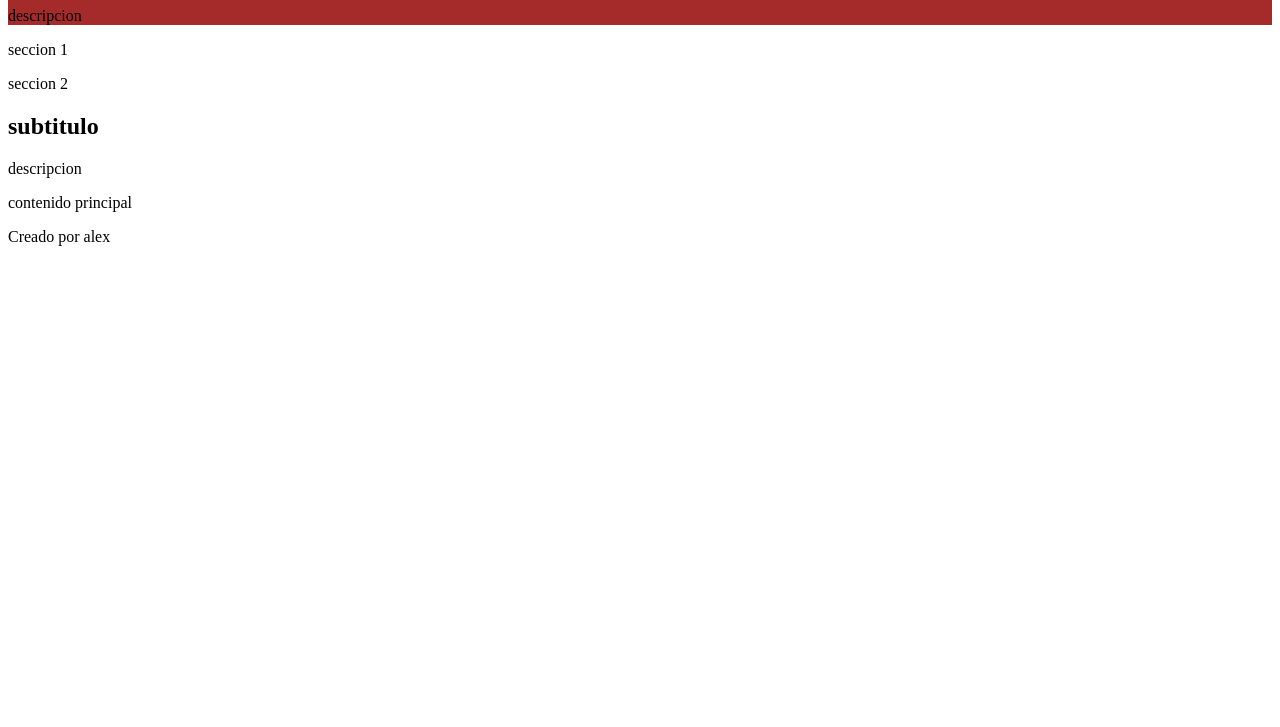
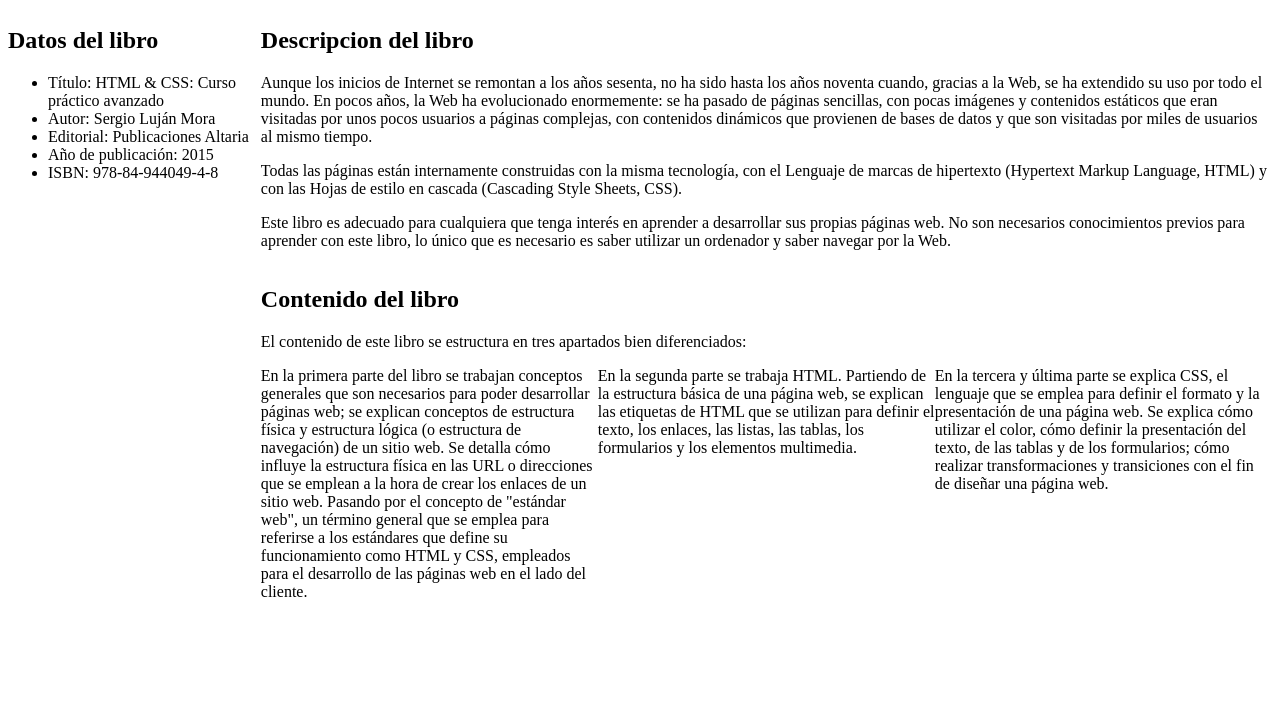
Before and after one commit to alexsocias/Lenguajedemarcas, a plain HTML site: page actividad9/actividad9.html in a window 1280 px wide. Shown: the part 73-800 px from the top of the page. Drawn offline with Linux system fonts and the light colour scheme.

Commit message:
actividad 9

```diff
--- a/actividad9/actividad9.html
+++ b/actividad9/actividad9.html
@@ -1,5 +1,6 @@
 <!DOCTYPE html>
 <html lang="en">
+
 <head>
     <meta charset="UTF-8">
     <meta http-equiv="X-UA-Compatible" content="IE=edge">
@@ -7,20 +8,84 @@
     <title>Actividad 9</title>
     <link rel="stylesheet" href="style.css">
 </head>
+
 <body>
     <header>
-        <h1>Titulo</h1>
-        <p>descripcion</p>
+        <h1>HTML & CSS: Curso práctico avanzado</h1>
     </header>
     <main>
-        <section id="1"><p>seccion 1</p></section>
-        <section id="2"><p>seccion 2</p></section>
-        <section id="3"><h2>subtitulo</h2><article>descripcion</article></section>
-        <p>contenido principal</p>
+        <section id="parte1">
+            <h2>Datos del libro</h2>
+
+            <ul>
+                <li>Título: HTML & CSS: Curso práctico avanzado</li>
+                <li>Autor: Sergio Luján Mora</li>
+                <li>Editorial: Publicaciones Altaria</li>
+                <li>Año de publicación: 2015</li>
+                <li>ISBN: 978-84-944049-4-8</li>
+
+            </ul>
+        </section>
+        <section id="parte2">
+            <h2>Descripcion del libro</h2>
+
+            <div>
+                <p>Aunque los inicios de Internet se remontan a los años sesenta, no ha sido hasta los años noventa
+                    cuando, gracias a la Web, se ha extendido su uso por todo el mundo. En pocos años, la Web ha
+                    evolucionado enormemente: se ha pasado de páginas sencillas, con pocas imágenes y contenidos
+                    estáticos que eran visitadas por unos pocos usuarios a páginas complejas, con contenidos dinámicos
+                    que provienen de bases de datos y que son visitadas por miles de usuarios al mismo tiempo.
+                </p>
+            </div>
+            <div>
+                <p>Todas las páginas están internamente construidas con la misma tecnología, con el Lenguaje de
+                    marcas de hipertexto (Hypertext Markup Language, HTML) y con las Hojas de estilo en cascada
+                    (Cascading Style Sheets, CSS).
+                </p>
+            </div>
+            <div>
+                <p>
+                    Este libro es adecuado para cualquiera que tenga interés en aprender a desarrollar sus propias
+                    páginas web. No son necesarios conocimientos previos para aprender con este libro, lo único que es
+                    necesario es saber utilizar un ordenador y saber navegar por la Web.
+                </p>
+            </div>
+        </section>
+
+        <section id="parte3">
+            <h2>Contenido del libro</h2>
+
+            <p>El contenido de este libro se estructura en tres apartados bien diferenciados:</p>
+
+
+            <div class="columna">
+                En la primera parte del libro se trabajan conceptos generales que son necesarios para poder
+                desarrollar
+                páginas web; se explican conceptos de estructura física y estructura lógica (o estructura de
+                navegación)
+                de un sitio web. Se detalla cómo influye la estructura física en las URL o direcciones que se
+                emplean a
+                la hora de crear los enlaces de un sitio web. Pasando por el concepto de "estándar web", un término
+                general que se emplea para referirse a los estándares que define su funcionamiento como HTML y CSS,
+                empleados para el desarrollo de las páginas web en el lado del cliente.
+            </div>
+            <div class="columna">
+                En la segunda parte se trabaja HTML. Partiendo de la estructura básica de una página web, se
+                explican
+                las etiquetas de HTML que se utilizan para definir el texto, los enlaces, las listas, las tablas,
+                los
+                formularios y los elementos multimedia.
+            </div>
+            <div class="columna">
+                En la tercera y última parte se explica CSS, el lenguaje que se emplea para definir el formato y la
+                presentación de una página web. Se explica cómo utilizar el color, cómo definir la presentación del
+                texto, de las tablas y de los formularios; cómo realizar transformaciones y transiciones con el fin
+                de
+                diseñar una página web.
+            </div>
+        </section>
     </main>
-    <footer>
-        <p>Creado por alex</p>
-    </footer>
+    <footer></footer>
+</body>
 
-</body>
 </html>
--- a/actividad9/style.css
+++ b/actividad9/style.css
@@ -1,3 +1,16 @@
-header{
-    background-color: brown;
+#parte1{
+    float:left;
+    width:20%;
 }
+#parte2{
+    float:right;
+    width: 80%;
+}
+#parte3{
+    float:right;
+    width:80%;
+}
+.columna {
+    width: 33.33%;
+    float: left;
+}
```
Also changed, not shown: actividad8/actividad8.html (+7 -7 lines).
